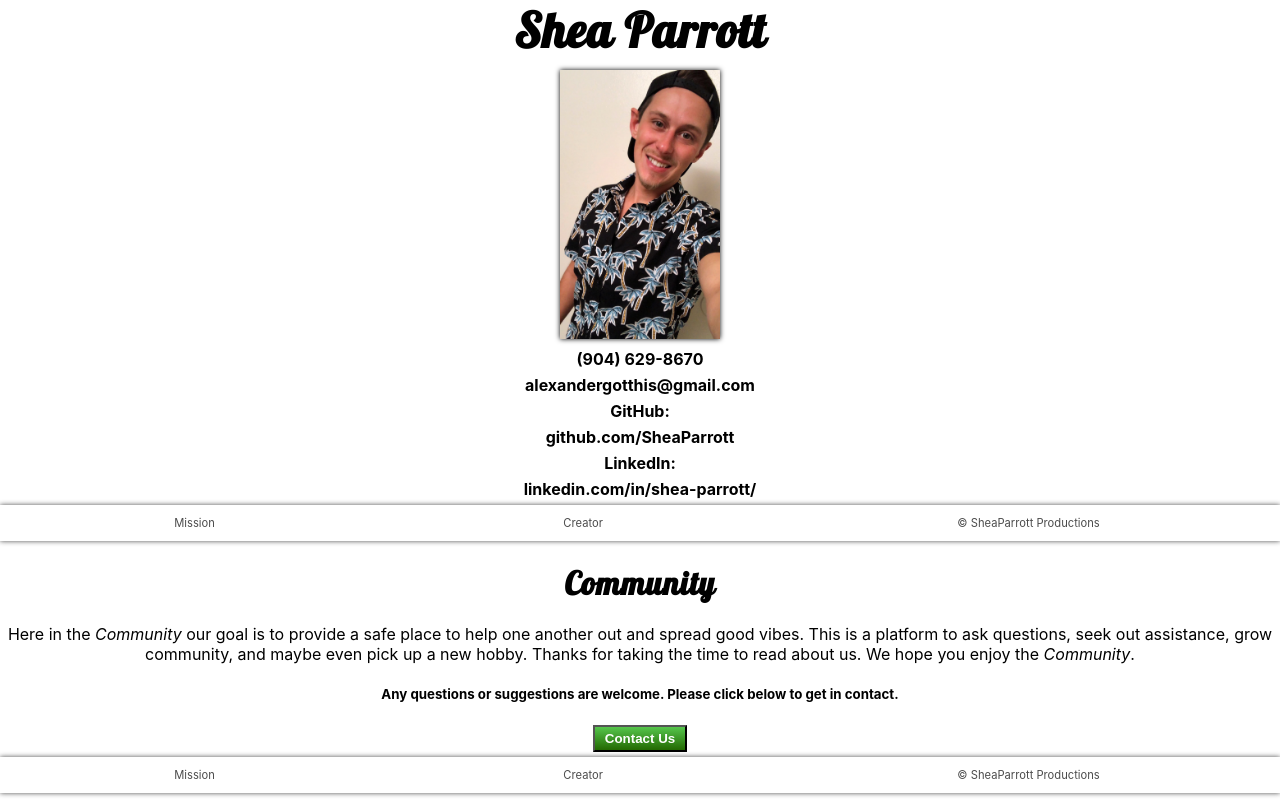
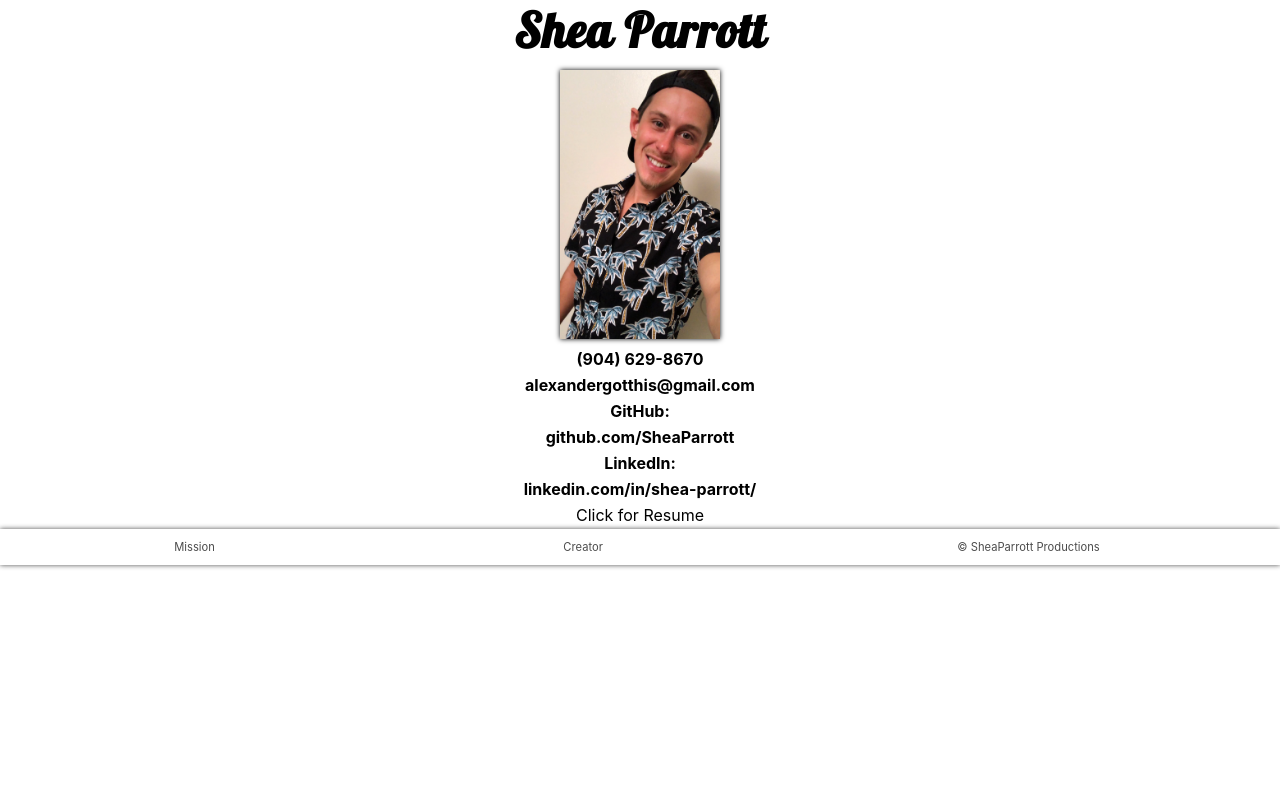
Before and after one commit to SheaParrott/capstone-v2, a React (Create React App) app: page / in a window 1280 px wide. Built offline with nearby package versions, Linux system fonts and the light colour scheme.

Commit message:
creator page updated with resume

```diff
--- a/src/App.js
+++ b/src/App.js
@@ -54,7 +54,7 @@
         {/* <Profile /> */}
         {/* <PostWithComments /> */}
         <Creator />
-        <Mission />
+        {/* <Mission /> */}
       </div>
     )
   }
--- a/src/Creator.js
+++ b/src/Creator.js
@@ -14,6 +14,9 @@
         <p className="creatorInfo">github.com/SheaParrott</p>
         <p className="creatorInfo">LinkedIn: </p>
         <p className="creatorInfo">linkedin.com/in/shea-parrott/</p>
+        <a href="https://docs.google.com/document/d/1Z1NtGepxXQ0KSNtZz0EUiudEEIBaKcgVpIWB3Awpvl0/edit?usp=sharing">
+          Click for Resume
+        </a>
         <Footer />
       </div>
     )
```
